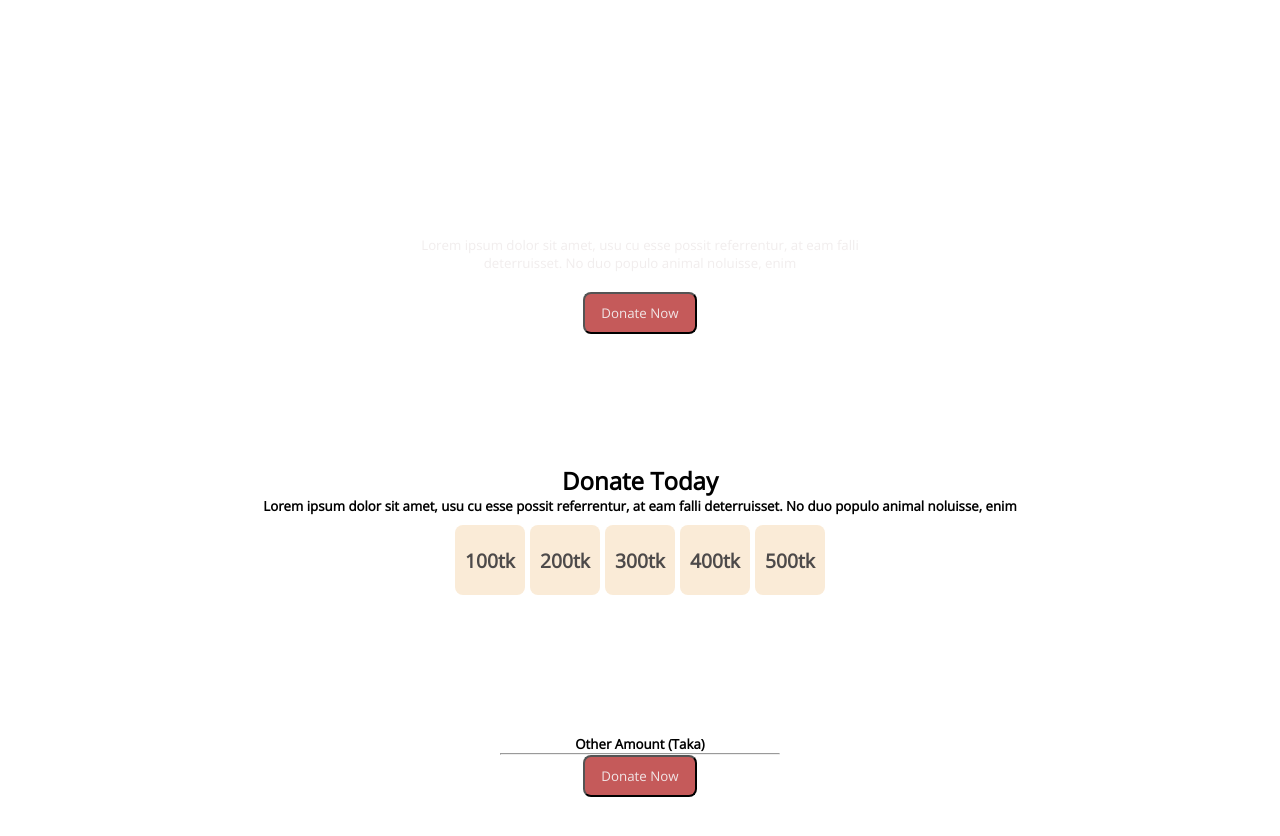
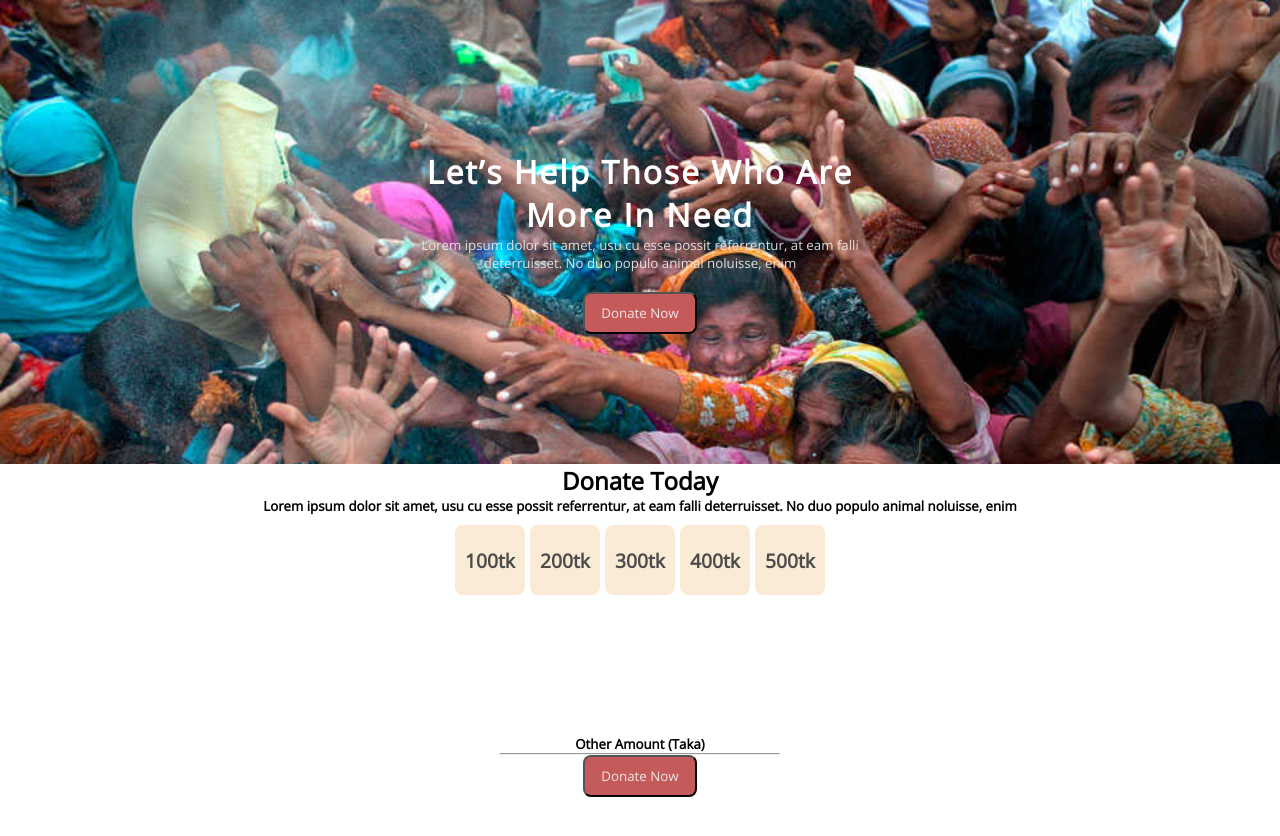
Before and after one commit to AdnaNation/donate-site, a plain HTML site: page index.html in a window 1280 px wide. Drawn offline with nearby package versions, Linux system fonts and the light colour scheme; the site is published under a folder, as on GitHub Pages, so addresses that start at the root find nothing.

Commit message:
problem solved

```diff
--- a/styles/donate.css
+++ b/styles/donate.css
@@ -4,11 +4,13 @@
 
 }
 header{
-    background-image: url(/images/donation6.jpg);
+  /*   background-image: url(/images/donation6.jpg); */
     background-repeat: no-repeat;
     background-size: 100%;
     width: 100%;
     height: 90%;
+    background-image: url(../images/donation6.jpg);
+
 
   }
 
```
